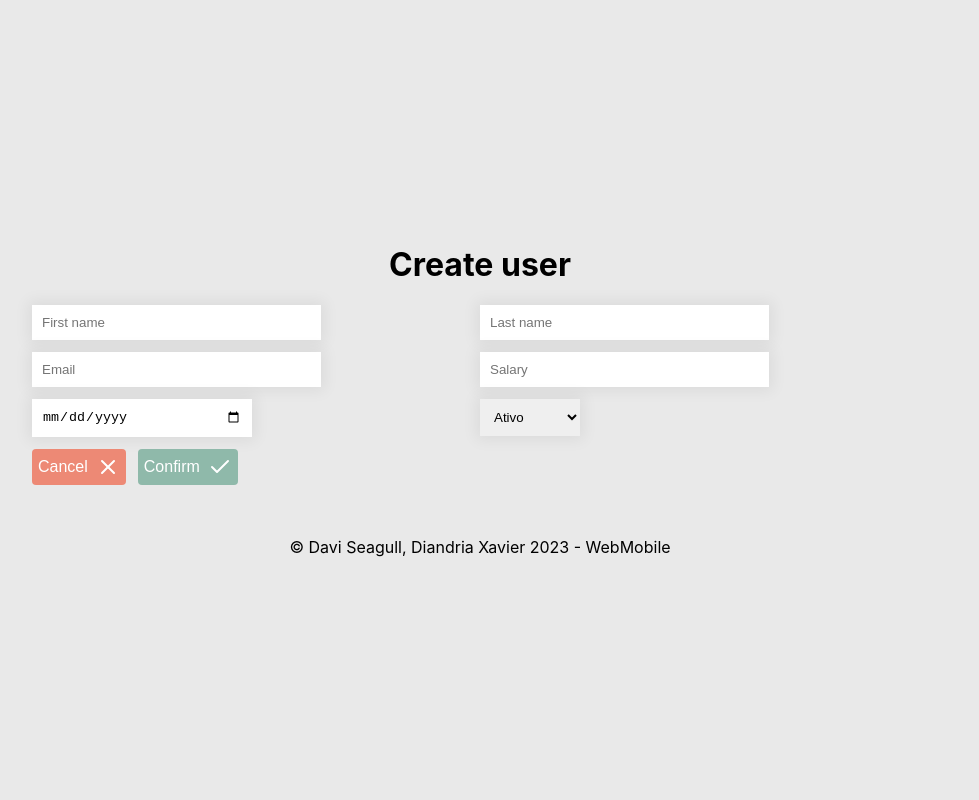
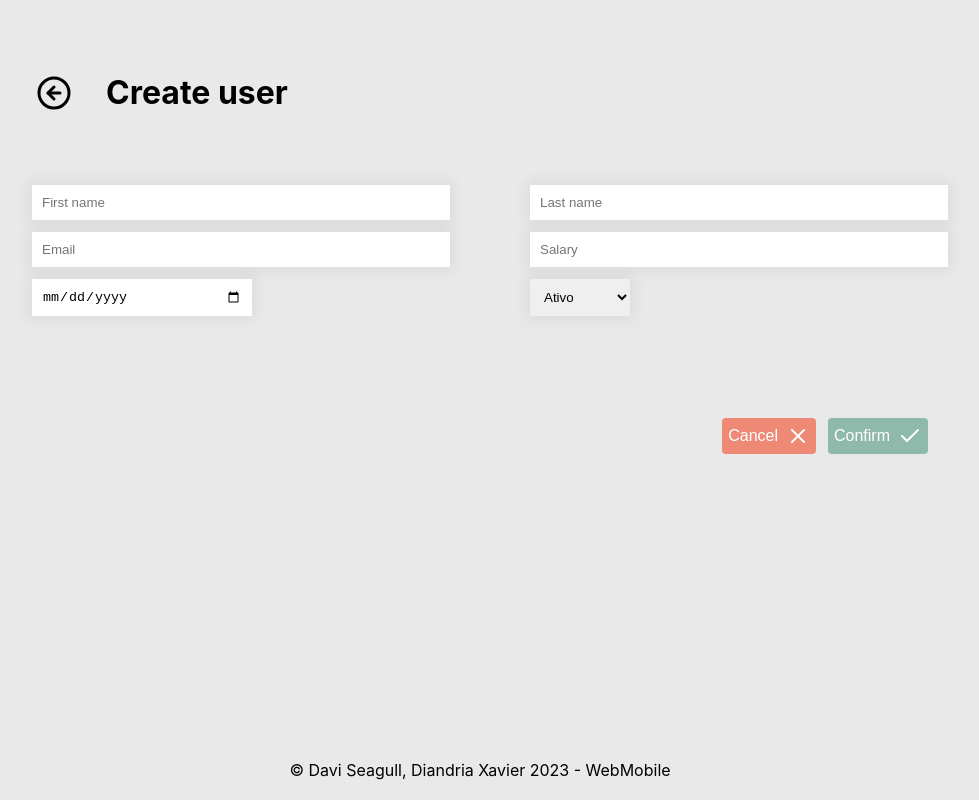
Before and after one commit to daviseagull/users-crud-react, a React (Create React App) app: page / in a window 1280 px wide. Both pictures are taken after a click on the element "Create". Shown: the whole page, without its empty margins (160-1139 px from the left). Built offline with nearby package versions, Linux system fonts and the light colour scheme; a web font is replaced by a local one.

Commit message:
adicionando botao de voltar a tela de update/create user

```diff
--- a/src/App.css
+++ b/src/App.css
@@ -1,13 +1,5 @@
 @import url("https://fonts.googleapis.com/css2?family=Wix+Madefor+Text&display=swap");
 
-
-.userManagement {
-  display: flex;
-  flex-direction: column;
-  justify-content: space-around;
-  height: 100vh;
-  width: 70%;
-}
 
 main {
   display: flex;
--- a/src/App.js
+++ b/src/App.js
@@ -1,7 +1,7 @@
 import "./App.css";
 import { BrowserRouter, Routes, Route } from "react-router-dom";
 import UserManagement from "./pages/UserManagement/UserManagement";
-import UserForm from "./components/user_form/UserForm";
+import UserForm from "./pages/UserForm/UserForm";
 import Footer from "./components/Footer";
 
 
--- a/src/components/user_form/UserForm.jsx
+++ /dev/null
@@ -1,48 +0,0 @@
-import React from "react";
-import { useLocation } from 'react-router-dom'
-import "./UserForm.css";
-import CancelSvg from "../../assets/error.svg";
-import CheckSvg from "../../assets/check.svg";
-
-const UserForm = (type) => {
-  const location = useLocation()
-  const { from } = location.state
-
-  return (
-    <>
-    {
-      from === 'create' ?
-      <h1>Create user</h1> :
-      <h1>Update user</h1>
-    }
-
-    <form className="user-form">
-      <article>
-        <section className="column">
-          <input className="input-text" type="text" placeholder="First name" />
-          <input className="input-text" type="email" placeholder="Email" />
-          <input className="input-date" type="date" />
-        </section>
-        <section className="column">
-          <input className="input-text" type="text" placeholder="Last name" />
-          <input className="input-text" type="number" placeholder="Salary" />
-          <select className="input-select" name="status" id="lang">
-            <option value="true">Ativo</option>
-            <option value="false">Inativo</option>
-          </select>
-        </section>
-      </article>
-      <div className="form-buttons">
-        <button id="cancel">
-          Cancel <img src={CancelSvg} alt="" />
-        </button>
-        <button id="confirm">
-          Confirm <img src={CheckSvg} alt="" />
-        </button>
-      </div>
-    </form>
-    </>
-  );
-};
-
-export default UserForm;
--- a/src/components/user_form/UserForm.css
+++ b/src/pages/UserForm/UserForm.css
@@ -1,21 +1,44 @@
+#user-form-page {
+  width: 70%;
+  height: 100%;
+  display: flex;
+  flex-direction: column;
+  justify-content: start;
+}
+
+header {
+  display: flex;
+  justify-content: start;
+  flex-direction: row;
+  height: 25%;
+}
+
+img {
+  height: 36px;
+}
+
 .user-form {
   display: flex;
   flex-direction: column;
-  width: 70%;
+  height: 70%;
+  width: 100%;
   gap: 12px;
   margin-bottom: 32px;
 }
 
 .column {
-  width: 100%;
+  height: 100%;
+  width: 50%;
   display: flex;
   flex-direction: column;
   justify-content: flex-start;
   gap: 12px;
 }
 
-article {
+.fields {
   display: flex;
+  width: 100%;
+  gap: 100px;
   flex-direction: row;
 }
 
@@ -40,7 +63,7 @@ select {
 }
 
 .input-text {
-  width: 60%;
+  width: 100%;
 }
 
 button {
@@ -58,11 +81,11 @@ button {
 }
 
 #cancel {
-  background-color: #ED8975;
+  background-color: #ed8975;
 }
 
 #confirm {
-    background-color: #8FB9AA;
+  background-color: #8fb9aa;
 }
 
 button img {
@@ -75,7 +98,8 @@ button img {
 }
 
 .form-buttons {
-    display: flex;
-    gap: 12px;
-    justify-content:  flex-start;
+  margin-top: 10%;
+  display: flex;
+  gap: 12px;
+  justify-content: flex-end;
 }
--- /dev/null
+++ b/src/pages/UserForm/UserForm.jsx
@@ -0,0 +1,55 @@
+import React from "react";
+import { Link, useLocation } from "react-router-dom";
+import "./UserForm.css";
+import CancelSvg from "../../assets/error.svg";
+import CheckSvg from "../../assets/check.svg";
+import BackSvg from "../../assets/back.svg";
+
+const UserForm = (type) => {
+  const location = useLocation();
+  const { from } = location.state;
+
+  return (
+    <div id="user-form-page">
+      <header>
+        <Link className="link" to="/">
+          <img src={BackSvg} />
+        </Link>
+
+        {from === "create" ? <h1>Create user</h1> : <h1>Update user</h1>}
+      </header>
+
+      <form className="user-form">
+        <div className="fields">
+          <section className="column">
+            <input
+              className="input-text"
+              type="text"
+              placeholder="First name"
+            />
+            <input className="input-text" type="email" placeholder="Email" />
+            <input className="input-date" type="date" />
+          </section>
+          <section className="column">
+            <input className="input-text" type="text" placeholder="Last name" />
+            <input className="input-text" type="number" placeholder="Salary" />
+            <select className="input-select" name="status" id="lang">
+              <option value="true">Ativo</option>
+              <option value="false">Inativo</option>
+            </select>
+          </section>
+        </div>
+        <div className="form-buttons">
+          <button id="cancel">
+            Cancel <img src={CancelSvg} alt="" />
+          </button>
+          <button id="confirm">
+            Confirm <img src={CheckSvg} alt="" />
+          </button>
+        </div>
+      </form>
+    </div>
+  );
+};
+
+export default UserForm;
--- a/src/pages/UserManagement/UserManagement.css
+++ b/src/pages/UserManagement/UserManagement.css
@@ -1,14 +1,27 @@
 .userManagement {
   display: flex;
-    height: 100%;
+  flex-direction: column;
+  justify-content: space-around;
+  height: 100vh;
+  width: 70%;
 }
 
 header {
   display: flex;
-    justify-content: center;
   flex-direction: column;
+  align-items: center;
+  justify-content: start;
+  gap: 30px;
   height: 25%;
+  width: 100%;
 }
+
+/* header div {
+    width: 100%;
+  display: flex;
+  align-items: center;
+
+} */
 
 .cards {
   width: 100%;
```
Also changed, not shown: src/assets/back.svg (added). Lines whose indentation alone changed are shown as unchanged.
